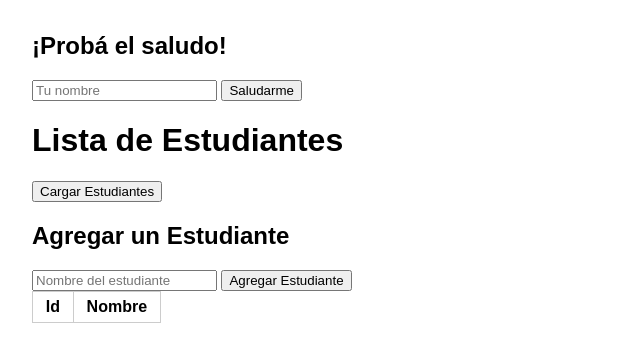
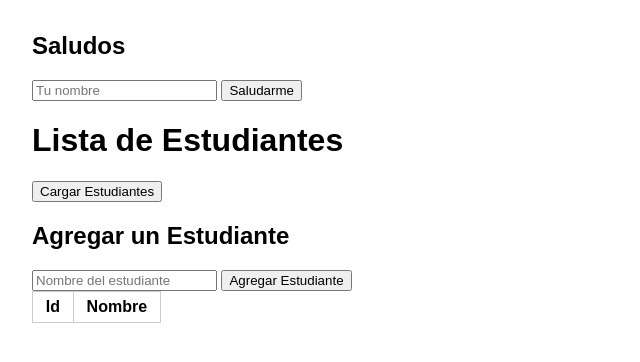
Before and after one commit to LFRTTI/utn-so-final-project-lucasferretti, a plain HTML site: page frontend/index.html in a window 1280 px wide. Shown: the whole page, without its empty margins (0-640 px from the left). Drawn offline with Linux system fonts and the light colour scheme.

Commit message:
Update index.html

```diff
--- a/frontend/index.html
+++ b/frontend/index.html
@@ -10,17 +10,17 @@
     </style>
   </head>
   <body>
-    <!-- ====== Saludo ====== -->
-    <h2>¡Probá el saludo!</h2>
+
+    <h2>Saludos</h2>
     <input id="nameInput" placeholder="Tu nombre" />
     <button id="greetButton">Saludarme</button>
     <p id="greetResult"></p>
 
-    <!-- ====== Lista de estudiantes ====== -->
+
     <h1>Lista de Estudiantes</h1>
     <button id="loadButton">Cargar Estudiantes</button>
 
-    <!-- ====== Formulario de alta ====== -->
+
     <h2>Agregar un Estudiante</h2>
     <form id="addStudentForm">
       <input
@@ -32,7 +32,7 @@
       <button type="submit">Agregar Estudiante</button>
     </form>
 
-    <!-- ====== Tabla ====== -->
+
     <table id="studentsTable">
       <thead>
         <tr><th>Id</th><th>Nombre</th></tr>
```
